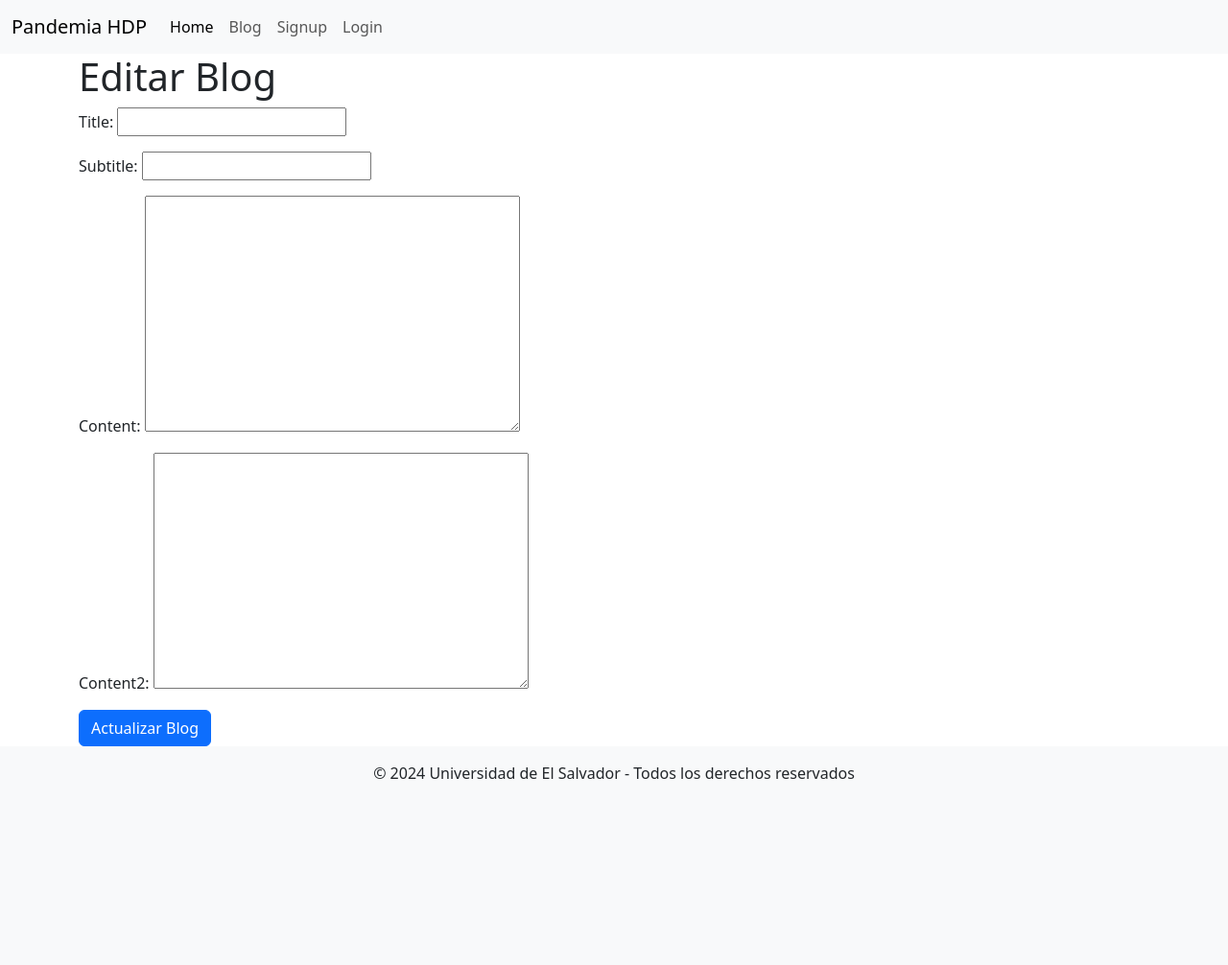
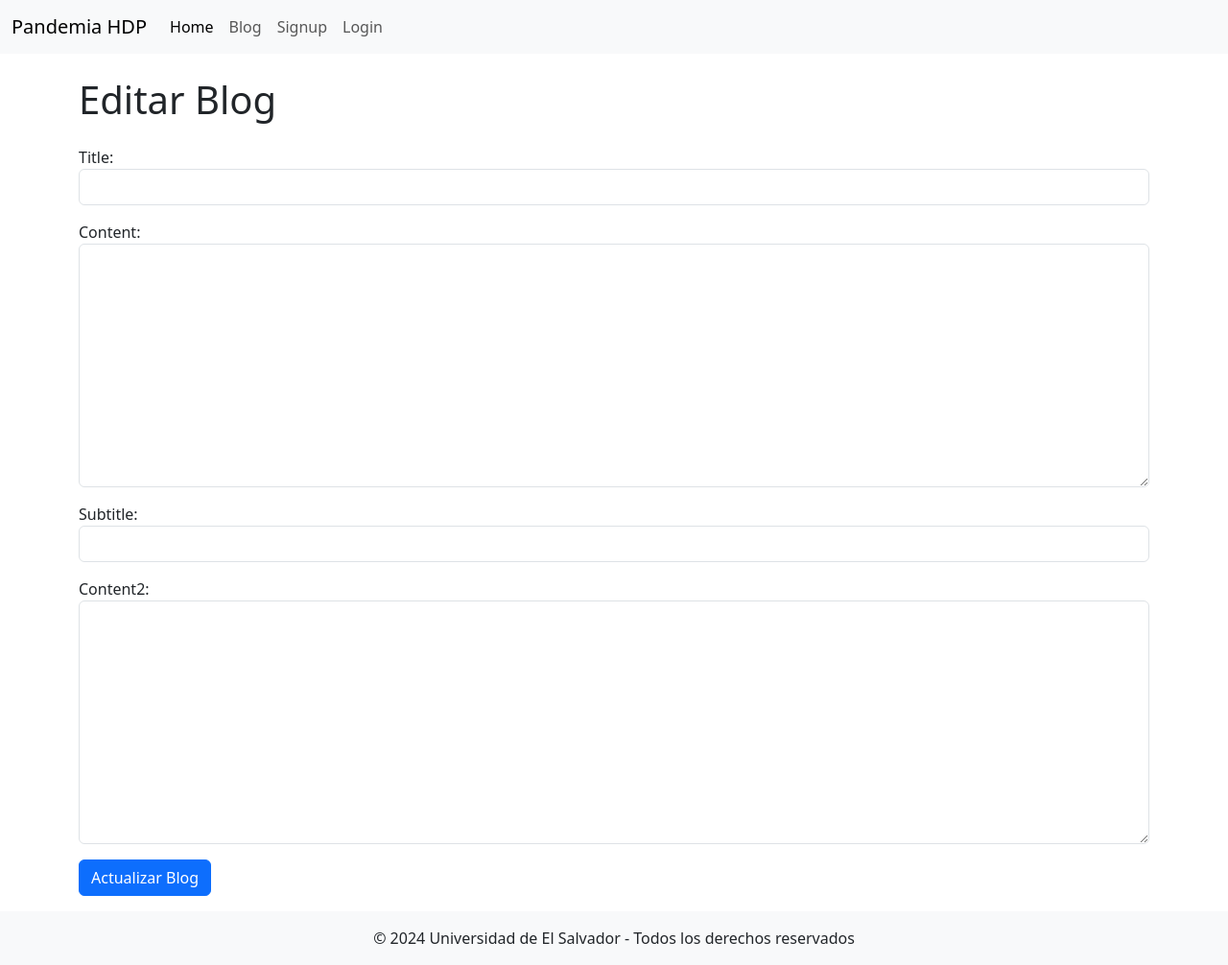
Before and after one commit to JHDEZ1108/PandemiaHDP, a Django app: template content/templates/update_blog.html in a window 1280 px wide. Shown: the whole page at 96% size. Before the commit the page ends 812 px from the top, so only its background shows below. Run offline with Django 5.2, Linux system fonts and the light colour scheme; tables that the repository leaves empty hold one stand-in row (values such as "Sample post"); the template is opened without the code that fills it: values that come from a table or form of the project are taken from there, most other values are stand-ins (such as "Sample title", 1, 10 or a date in 2020); data that the repository does not hold is empty; some libraries are stand-ins or nearby versions.

Commit message:
Mejorando estilos

```diff
--- a/content/templates/update_blog.html
+++ b/content/templates/update_blog.html
@@ -1,8 +1,10 @@
 {% extends 'base.html' %}
 
+{% load widget_tweaks %}
+
 {% block content %}
-<div class="container">
-    <h1>{% if blog %}Editar{% else %}Crear{% endif %} Blog</h1>
+<div class="container mt-4">
+    <h1 class="mb-4">{% if blog %}Editar{% else %}Crear{% endif %} Blog</h1>
     <!-- Muestra errores del formulario si los hay -->
     {% if error %}
     <div class="alert alert-danger" role="alert">
@@ -11,9 +13,24 @@
     {% endif %}
 
     <!-- Formulario para crear o actualizar un blog -->
-    <form method="post">
+    <form method="post" class="mb-3">
         {% csrf_token %}
-        {{ form.as_p }}
+        <div class="form-group mb-3">
+            <label for="{{ form.title.id_for_label }}">Title:</label>
+            {{ form.title|add_class:"form-control" }}
+        </div>
+        <div class="form-group mb-3">
+            <label for="{{ form.content.id_for_label }}">Content:</label>
+            {{ form.content|add_class:"form-control" }}
+        </div>
+        <div class="form-group mb-3">
+            <label for="{{ form.subtitle.id_for_label }}">Subtitle:</label>
+            {{ form.subtitle|add_class:"form-control" }}
+        </div>
+        <div class="form-group mb-3">
+            <label for="{{ form.content2.id_for_label }}">Content2:</label>
+            {{ form.content2|add_class:"form-control" }}
+        </div>
         <button type="submit" class="btn btn-primary">{% if blog %}Actualizar{% else %}Publicar{% endif %} Blog</button>
     </form>
 </div>
```
